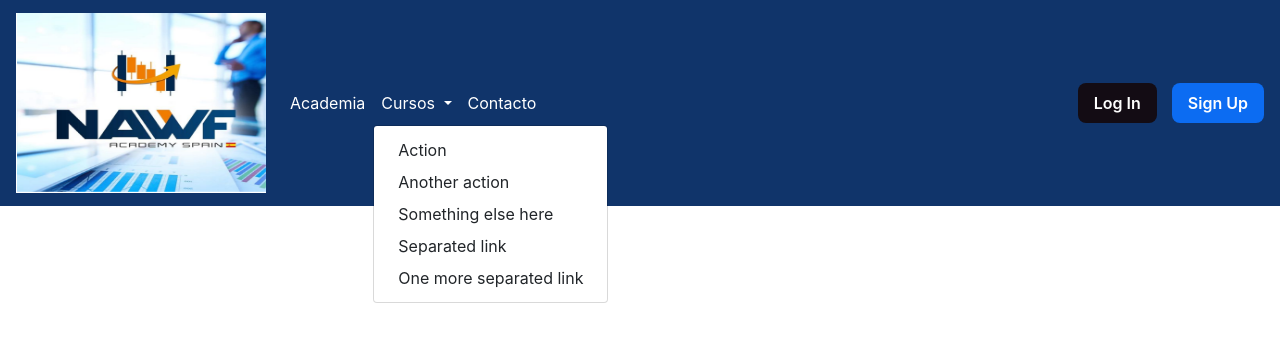
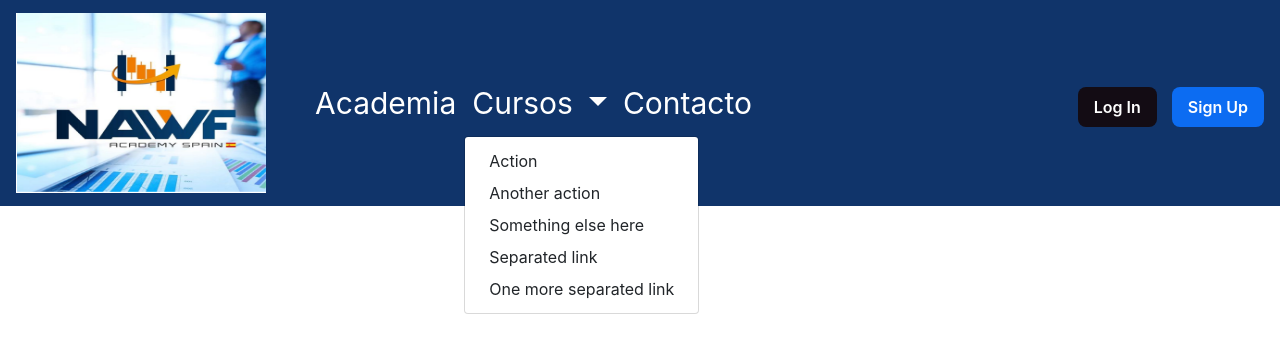
Before and after one commit to kokoyoana/Academia, a Django app: template academia/templates/app/index.html in a window 1280 px wide. Shown: the top 353 px of the page. Run offline with Django 3.2, Linux system fonts and the light colour scheme; the template is opened without the code that fills it, so the values that code supplies are empty; some libraries are stand-ins or nearby versions.

Commit message:
font size navbar

```diff
--- a/academia/app/static/css/style.css
+++ b/academia/app/static/css/style.css
@@ -1,7 +1,10 @@
 .navbar{
      background-color: #10346A;
 }
-
+.navbar-nav{
+    margin-left: 25px;
+    font-size: 30px;
+}
 .login {
   display: inline-block;
     font-weight: 600;
```
